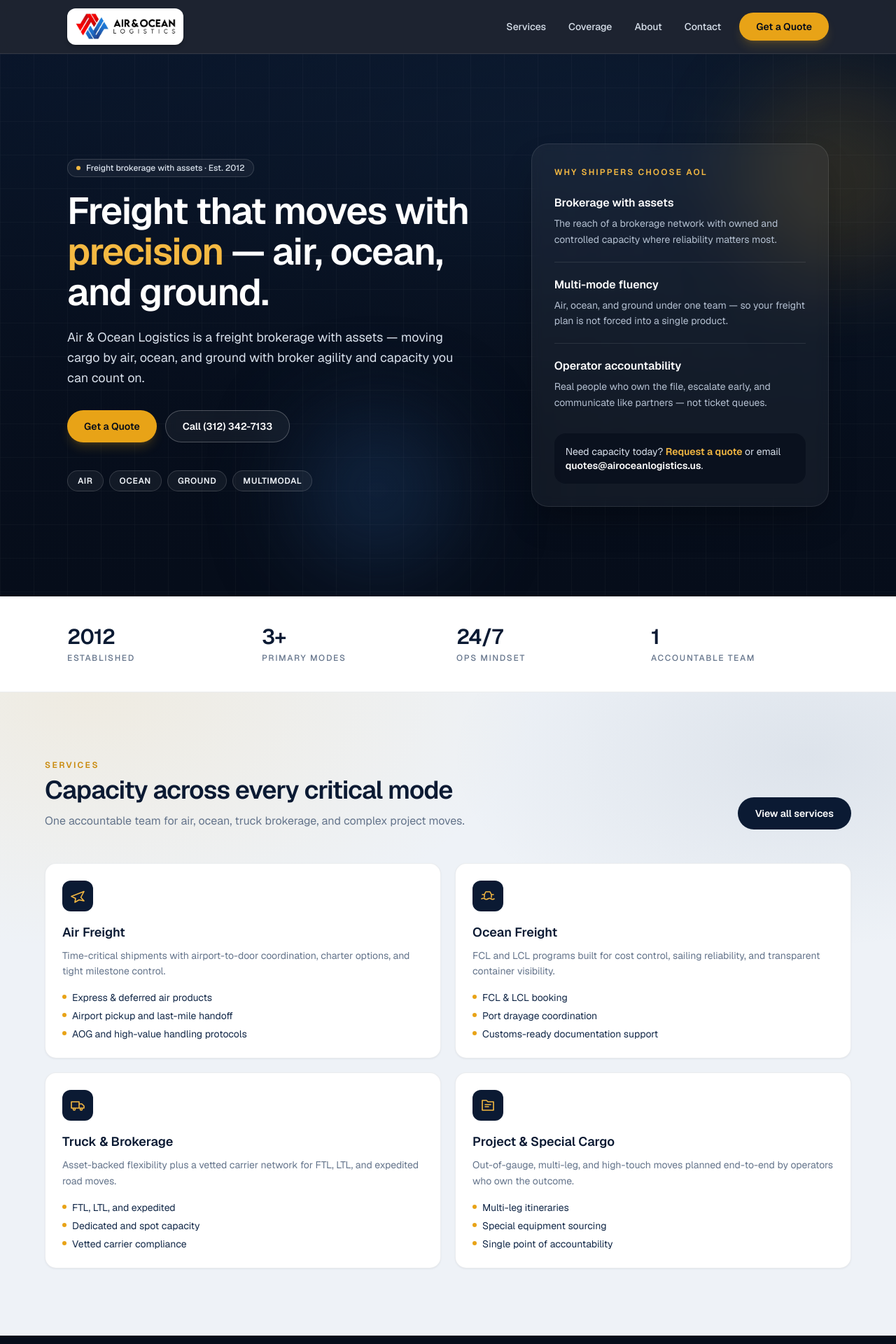
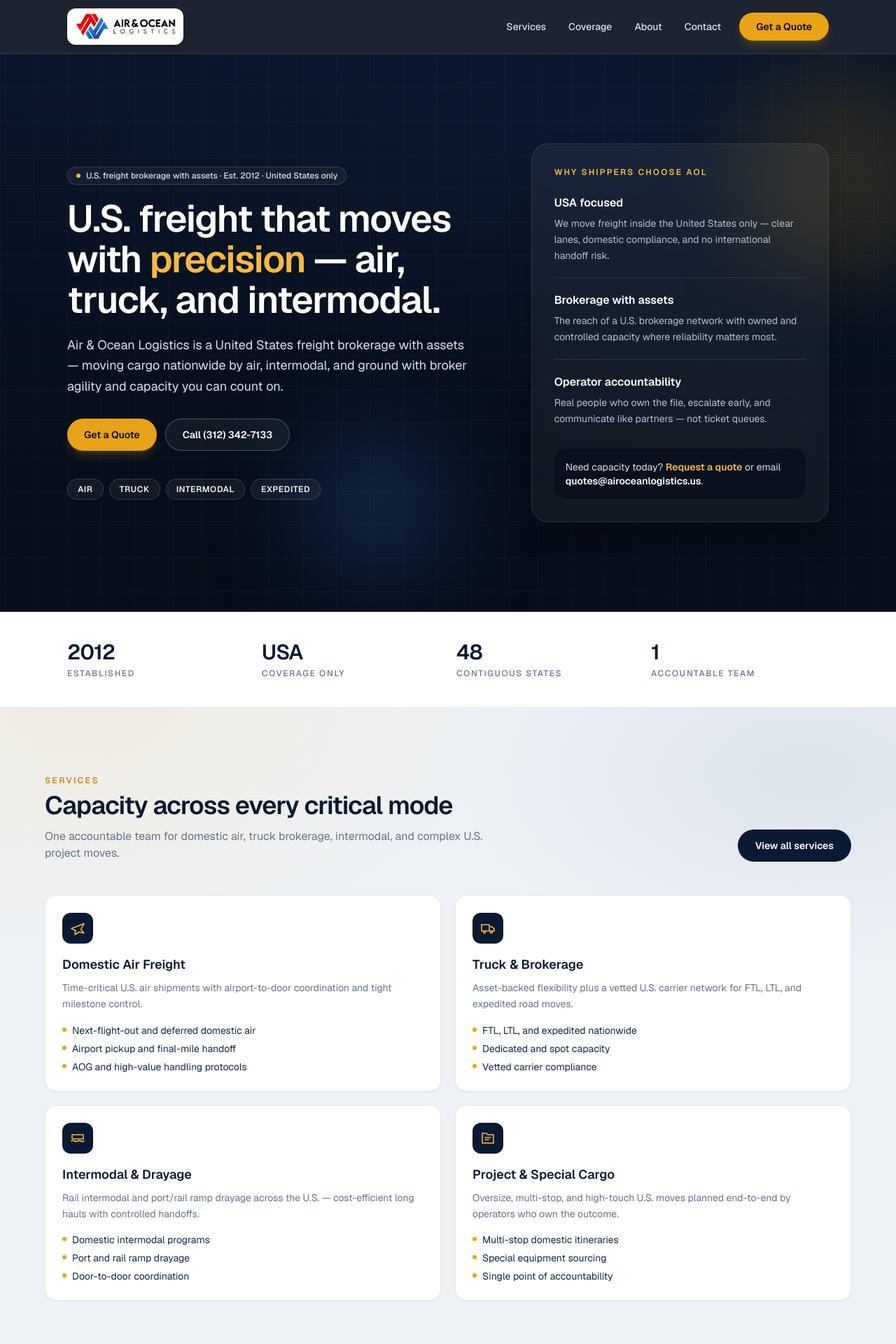
Before and after one commit to turkyildiz/AOL, a Next.js app: page / in a window 1280 px wide. Shown: the top 1920 px of the page at 70% size. Built offline with nearby package versions, Linux system fonts and the light colour scheme.

Commit message:
Refocus site messaging to United States freight only.
Remove international lanes and ocean FCL/LCL positioning. Update
services, coverage, forms, and homepage for domestic USA air, truck,
intermodal, and expedited.

```diff
--- a/src/app/about/page.tsx
+++ b/src/app/about/page.tsx
@@ -6,7 +6,7 @@
 export const metadata: Metadata = {
   title: "About",
   description:
-    "Learn about Air & Ocean Logistics — a freight brokerage with assets serving shippers since 2012.",
+    "Learn about Air & Ocean Logistics — a U.S.-only freight brokerage with assets serving American shippers since 2012.",
 };
 
 export default function AboutPage() {
@@ -14,8 +14,8 @@
     <>
       <PageHero
         eyebrow="About"
-        title="Built for shippers who need more than a middleman"
-        description={`${site.name} combines brokerage reach with asset-backed capacity and operators who own the outcome.`}
+        title="Built for U.S. shippers who need more than a middleman"
+        description={`${site.name} combines nationwide brokerage reach with asset-backed capacity — United States freight only.`}
       />
 
       <section className="section-pad py-16 sm:py-20">
@@ -26,19 +26,22 @@
             </h2>
             <div className="mt-5 space-y-4 text-base leading-relaxed text-steel-500">
               <p>
-                Founded in {site.since}, {site.legalName} set out to give shippers a clearer path
-                across air, ocean, and ground — without the black box experience that plagues so
-                many freight relationships.
+                Founded in {site.since}, {site.legalName} set out to give U.S. shippers a clearer
+                path across domestic air, truck, and intermodal — without the black-box experience
+                that plagues so many freight relationships.
               </p>
               <p>
-                We operate as a <strong className="font-semibold text-navy-900">freight brokerage with assets</strong>:
-                the flexibility of a broad network, plus controlled capacity when reliability cannot
-                be left to chance.
+                We operate as a{" "}
+                <strong className="font-semibold text-navy-900">
+                  freight brokerage with assets
+                </strong>
+                , focused entirely on the United States: the flexibility of a broad domestic
+                network, plus controlled capacity when reliability cannot be left to chance.
               </p>
               <p>
                 Today we support manufacturers, retailers, and industrial shippers who need
-                disciplined communication, multi-mode options, and a team that shows up when plans
-                change mid-voyage.
+                disciplined communication, multi-mode domestic options, and a team that shows up
+                when plans change on the road.
               </p>
             </div>
           </div>
@@ -69,7 +72,7 @@
               },
               {
                 title: "Escalate early",
-                body: "When the market or the weather shifts, you hear it from us with options — not after the damage.",
+                body: "When weather, capacity, or the market shifts, you hear it from us with options — not after the damage.",
               },
             ].map((item) => (
               <div key={item.title} className="rounded-2xl border border-white/10 bg-white/5 p-6">
--- a/src/app/page.tsx
+++ b/src/app/page.tsx
@@ -12,22 +12,22 @@
       strokeLinejoin="round"
     />
   </svg>,
-  // Ocean
-  <svg key="ocean" viewBox="0 0 24 24" className="h-6 w-6" fill="none" aria-hidden>
-    <path
-      d="M3 16c1.5-1 3-1 4.5 0s3 1 4.5 0 3-1 4.5 0 3 1 4.5 0M4 10h3l2-4h6l2 4h3M7 10v4m10-4v4"
-      stroke="currentColor"
-      strokeWidth="1.6"
-      strokeLinecap="round"
-      strokeLinejoin="round"
-    />
-  </svg>,
   // Truck
   <svg key="truck" viewBox="0 0 24 24" className="h-6 w-6" fill="none" aria-hidden>
     <path
       d="M3 7h11v9H3V7zm11 3h4l3 3v3h-7v-6zM7 19a1.5 1.5 0 100-3 1.5 1.5 0 000 3zm10 0a1.5 1.5 0 100-3 1.5 1.5 0 000 3z"
       stroke="currentColor"
       strokeWidth="1.6"
+      strokeLinejoin="round"
+    />
+  </svg>,
+  // Intermodal
+  <svg key="intermodal" viewBox="0 0 24 24" className="h-6 w-6" fill="none" aria-hidden>
+    <path
+      d="M3 16c1.5-1 3-1 4.5 0s3 1 4.5 0 3-1 4.5 0 3 1 4.5 0M4 7h16v6H4V7zm3 9h2m6 0h2"
+      stroke="currentColor"
+      strokeWidth="1.6"
+      strokeLinecap="round"
       strokeLinejoin="round"
     />
   </svg>,
@@ -63,13 +63,13 @@
 
         <div className="container-max section-pad relative grid items-center gap-12 py-20 sm:py-28 lg:grid-cols-12 lg:py-32">
           <div className="lg:col-span-7">
-            <div className="mb-5 inline-flex items-center gap-2 rounded-full border border-white/15 bg-white/5 px-3 py-1 text-xs font-medium text-steel-200 backdrop-blur">
+            <div className="mb-5 inline-flex flex-wrap items-center gap-2 rounded-full border border-white/15 bg-white/5 px-3 py-1 text-xs font-medium text-steel-200 backdrop-blur">
               <span className="h-1.5 w-1.5 rounded-full bg-amber-400" />
-              {site.tagline} · Est. {site.since}
+              {site.tagline} · Est. {site.since} · {site.coverageNote}
             </div>
             <h1 className="text-4xl font-semibold tracking-tight sm:text-5xl lg:text-[3.35rem] lg:leading-[1.08]">
-              Freight that moves with{" "}
-              <span className="text-amber-400">precision</span> — air, ocean, and ground.
+              U.S. freight that moves with{" "}
+              <span className="text-amber-400">precision</span> — air, truck, and intermodal.
             </h1>
             <p className="mt-5 max-w-xl text-base leading-relaxed text-steel-200 sm:text-lg">
               {site.description}
@@ -153,7 +153,8 @@
                 Capacity across every critical mode
               </h2>
               <p className="mt-3 max-w-2xl text-base text-steel-500">
-                One accountable team for air, ocean, truck brokerage, and complex project moves.
+                One accountable team for domestic air, truck brokerage, intermodal, and complex
+                U.S. project moves.
               </p>
             </div>
             <Link href="/services" className="btn-dark shrink-0 self-start sm:self-auto">
@@ -218,15 +219,15 @@
               Broker agility. Asset-backed reliability.
             </h2>
             <p className="mt-4 text-base leading-relaxed text-steel-500">
-              We operate as a freight brokerage with assets — combining owned and controlled capacity
-              with a vetted partner network. That means flexibility when the market is tight, and
-              options when your freight does not fit a one-size product.
+              We operate as a U.S. freight brokerage with assets — combining owned and controlled
+              capacity with a vetted domestic carrier network. That means flexibility when the
+              market is tight, and options when your freight does not fit a one-size product.
             </p>
             <ul className="mt-6 space-y-3">
               {[
-                "Air and ocean programs coordinated with ground execution",
+                "Domestic air programs coordinated with truck execution",
                 "Asset-backed options where schedule integrity matters",
-                "Partner network for surge, specialty, and global handoffs",
+                "U.S. partner network for surge, specialty, and multi-stop lanes",
               ].map((line) => (
                 <li key={line} className="flex gap-3 text-sm text-navy-800">
                   <span className="mt-1 flex h-5 w-5 shrink-0 items-center justify-center rounded-full bg-amber-500/20 text-xs font-bold text-amber-600">
--- a/src/app/quote/page.tsx
+++ b/src/app/quote/page.tsx
@@ -6,7 +6,7 @@
 export const metadata: Metadata = {
   title: "Request a Quote",
   description:
-    "Request a multi-mode freight quote from Air & Ocean Logistics — air, ocean, truck, and project cargo.",
+    "Request a U.S. multi-mode freight quote from Air & Ocean Logistics — domestic air, truck, intermodal, and project cargo.",
 };
 
 export default function QuotePage() {
@@ -14,8 +14,8 @@
     <>
       <PageHero
         eyebrow="Get a Quote"
-        title="Tell us how your cargo needs to move"
-        description="Share the essentials. We will come back with mode options, transit windows, and clear next steps."
+        title="Tell us how your U.S. cargo needs to move"
+        description="United States shipments only. Share the essentials — we will come back with mode options, transit windows, and clear next steps."
       />
 
       <section className="section-pad py-16 sm:py-20">
@@ -25,9 +25,9 @@
               <h2 className="text-lg font-semibold text-navy-900">What helps us quote faster</h2>
               <ul className="mt-4 space-y-3 text-sm text-steel-500">
                 {[
-                  "Origin and destination (city, port, or airport)",
+                  "U.S. origin and destination (city, ST)",
                   "Ready date and delivery target",
-                  "Weight, dimensions, or container count",
+                  "Weight, dimensions, or pallet count",
                   "Commodity and any hazmat / special handling",
                   "Preferred mode — or ask us to recommend",
                 ].map((item) => (
--- a/src/app/services/page.tsx
+++ b/src/app/services/page.tsx
@@ -7,7 +7,7 @@
 export const metadata: Metadata = {
   title: "Services",
   description:
-    "Air freight, ocean FCL/LCL, truck brokerage, and project cargo from Air & Ocean Logistics.",
+    "U.S. domestic air freight, truck brokerage, intermodal, and project cargo from Air & Ocean Logistics.",
 };
 
 export default function ServicesPage() {
@@ -15,8 +15,8 @@
     <>
       <PageHero
         eyebrow="Services"
-        title="Multi-mode freight, one accountable team"
-        description="Whether your cargo needs altitude, ocean schedule, or road capacity, we design the move and own the execution."
+        title="Domestic multi-mode freight, one accountable team"
+        description="United States only. Whether your cargo needs air speed, truck capacity, or intermodal efficiency, we design the move and own the execution."
       />
 
       <section className="section-pad py-16 sm:py-20">
@@ -59,7 +59,8 @@
           <div>
             <h2 className="text-xl font-semibold text-navy-900">Not sure which mode fits?</h2>
             <p className="mt-1 text-sm text-steel-500">
-              Send the constraints — we will recommend air, ocean, ground, or a blend.
+              Send U.S. origin, destination, and constraints — we will recommend air, truck,
+              intermodal, or a blend.
             </p>
           </div>
           <Link href="/quote" className="btn-primary">
--- a/src/components/marketing/CtaBand.tsx
+++ b/src/components/marketing/CtaBand.tsx
@@ -12,8 +12,8 @@
           Tell us about your next shipment
         </h2>
         <p className="mx-auto mt-3 max-w-xl text-sm leading-relaxed text-steel-200 sm:text-base">
-          Air, ocean, or ground — we will shape a clear plan, a real quote, and a single team
-          accountable for the outcome.
+          U.S. air, truck, or intermodal — we will shape a clear plan, a real quote, and a single
+          team accountable for the outcome.
         </p>
         <div className="mt-8 flex flex-col items-center justify-center gap-3 sm:flex-row">
           <Link href="/quote" className="btn-primary w-full sm:w-auto">
--- a/src/components/marketing/Footer.tsx
+++ b/src/components/marketing/Footer.tsx
@@ -17,7 +17,7 @@
             <BrandLogo variant="header" className="h-9 w-auto" />
           </Link>
           <p className="max-w-xs text-sm leading-relaxed text-steel-400">
-            {site.tagline}. Multi-mode freight solutions with operator accountability.
+            {site.tagline}. Nationwide multi-mode solutions with operator accountability.
           </p>
         </div>
 
@@ -81,7 +81,9 @@
           <p>
             © {year} {site.legalName}. All rights reserved.
           </p>
-          <p>Freight brokerage with assets · Est. {site.since}</p>
+          <p>
+            {site.coverageNote} · Brokerage with assets · Est. {site.since}
+          </p>
         </div>
       </div>
     </footer>
--- a/src/components/marketing/LeadForm.tsx
+++ b/src/components/marketing/LeadForm.tsx
@@ -6,7 +6,15 @@
   variant?: "contact" | "quote";
 };
 
-const modes = ["Air", "Ocean FCL", "Ocean LCL", "Truck FTL", "Truck LTL", "Multimodal", "Not sure"];
+const modes = [
+  "Domestic Air",
+  "Truck FTL",
+  "Truck LTL",
+  "Expedited",
+  "Intermodal",
+  "Multimodal",
+  "Not sure",
+];
 
 export function LeadForm({ variant = "contact" }: LeadFormProps) {
   const [status, setStatus] = useState<"idle" | "submitting" | "success" | "error">("idle");
@@ -128,7 +136,7 @@
                 name="origin"
                 required
                 className="input"
-                placeholder="City, country or port/airport"
+                placeholder="City, ST (U.S. only)"
               />
             </div>
             <div>
@@ -140,18 +148,18 @@
                 name="destination"
                 required
                 className="input"
-                placeholder="City, country or port/airport"
+                placeholder="City, ST (U.S. only)"
               />
             </div>
             <div>
               <label className="label" htmlFor="weight">
-                Weight / volume
+                Weight / dimensions
               </label>
               <input
                 id="weight"
                 name="weight"
                 className="input"
-                placeholder="e.g. 2,400 kg / 12 CBM"
+                placeholder="e.g. 12,000 lbs · 4 pallets"
               />
             </div>
             <div>
@@ -181,8 +189,8 @@
           className="input resize-y"
           placeholder={
             variant === "quote"
-              ? "Incoterms, special handling, target delivery window..."
-              : "Tell us about your freight needs."
+              ? "Appointment windows, special handling, liftgate, residential..."
+              : "Tell us about your U.S. freight needs."
           }
         />
       </div>
--- a/src/content/site.ts
+++ b/src/content/site.ts
@@ -2,11 +2,12 @@
   name: "Air & Ocean Logistics",
   shortName: "AOL",
   legalName: "Air Ocean Logistics, Inc.",
-  tagline: "Freight brokerage with assets",
+  tagline: "U.S. freight brokerage with assets",
   description:
-    "Air & Ocean Logistics is a freight brokerage with assets — moving cargo by air, ocean, and ground with broker agility and capacity you can count on.",
+    "Air & Ocean Logistics is a United States freight brokerage with assets — moving cargo nationwide by air, intermodal, and ground with broker agility and capacity you can count on.",
   url: "https://airoceanlogistics.us",
   since: 2012,
+  coverageNote: "United States only",
   contact: {
     phone: "(312) 342-7133",
     phoneHref: "tel:+13123427133",
@@ -20,54 +21,54 @@
     { href: "/about", label: "About" },
     { href: "/contact", label: "Contact" },
   ],
-  modes: ["Air", "Ocean", "Ground", "Multimodal"],
+  modes: ["Air", "Truck", "Intermodal", "Expedited"],
   stats: [
     { value: "2012", label: "Established" },
-    { value: "3+", label: "Primary modes" },
-    { value: "24/7", label: "Ops mindset" },
+    { value: "USA", label: "Coverage only" },
+    { value: "48", label: "Contiguous states" },
     { value: "1", label: "Accountable team" },
   ],
   services: [
     {
       slug: "air-freight",
-      title: "Air Freight",
+      title: "Domestic Air Freight",
       summary:
-        "Time-critical shipments with airport-to-door coordination, charter options, and tight milestone control.",
+        "Time-critical U.S. air shipments with airport-to-door coordination and tight milestone control.",
       points: [
-        "Express & deferred air products",
-        "Airport pickup and last-mile handoff",
+        "Next-flight-out and deferred domestic air",
+        "Airport pickup and final-mile handoff",
         "AOG and high-value handling protocols",
-      ],
-    },
-    {
-      slug: "ocean-freight",
-      title: "Ocean Freight",
-      summary:
-        "FCL and LCL programs built for cost control, sailing reliability, and transparent container visibility.",
-      points: [
-        "FCL & LCL booking",
-        "Port drayage coordination",
-        "Customs-ready documentation support",
       ],
     },
     {
       slug: "truck-brokerage",
       title: "Truck & Brokerage",
       summary:
-        "Asset-backed flexibility plus a vetted carrier network for FTL, LTL, and expedited road moves.",
+        "Asset-backed flexibility plus a vetted U.S. carrier network for FTL, LTL, and expedited road moves.",
       points: [
-        "FTL, LTL, and expedited",
+        "FTL, LTL, and expedited nationwide",
         "Dedicated and spot capacity",
         "Vetted carrier compliance",
+      ],
+    },
+    {
+      slug: "intermodal-drayage",
+      title: "Intermodal & Drayage",
+      summary:
+        "Rail intermodal and port/rail ramp drayage across the U.S. — cost-efficient long hauls with controlled handoffs.",
+      points: [
+        "Domestic intermodal programs",
+        "Port and rail ramp drayage",
+        "Door-to-door coordination",
       ],
     },
     {
       slug: "project-special",
       title: "Project & Special Cargo",
       summary:
-        "Out-of-gauge, multi-leg, and high-touch moves planned end-to-end by operators who own the outcome.",
+        "Oversize, multi-stop, and high-touch U.S. moves planned end-to-end by operators who own the outcome.",
       points: [
-        "Multi-leg itineraries",
+        "Multi-stop domestic itineraries",
         "Special equipment sourcing",
         "Single point of accountability",
       ],
@@ -77,7 +78,7 @@
     {
       step: "01",
       title: "Request",
-      body: "Share origin, destination, cargo details, and timing. We respond with clear next steps.",
+      body: "Share U.S. origin, destination, cargo details, and timing. We respond with clear next steps.",
     },
     {
       step: "02",
@@ -105,12 +106,12 @@
   ],
   differentiators: [
     {
-      title: "Brokerage with assets",
-      body: "The reach of a brokerage network with owned and controlled capacity where reliability matters most.",
+      title: "USA focused",
+      body: "We move freight inside the United States only — clear lanes, domestic compliance, and no international handoff risk.",
     },
     {
-      title: "Multi-mode fluency",
-      body: "Air, ocean, and ground under one team — so your freight plan is not forced into a single product.",
+      title: "Brokerage with assets",
+      body: "The reach of a U.S. brokerage network with owned and controlled capacity where reliability matters most.",
     },
     {
       title: "Operator accountability",
```
